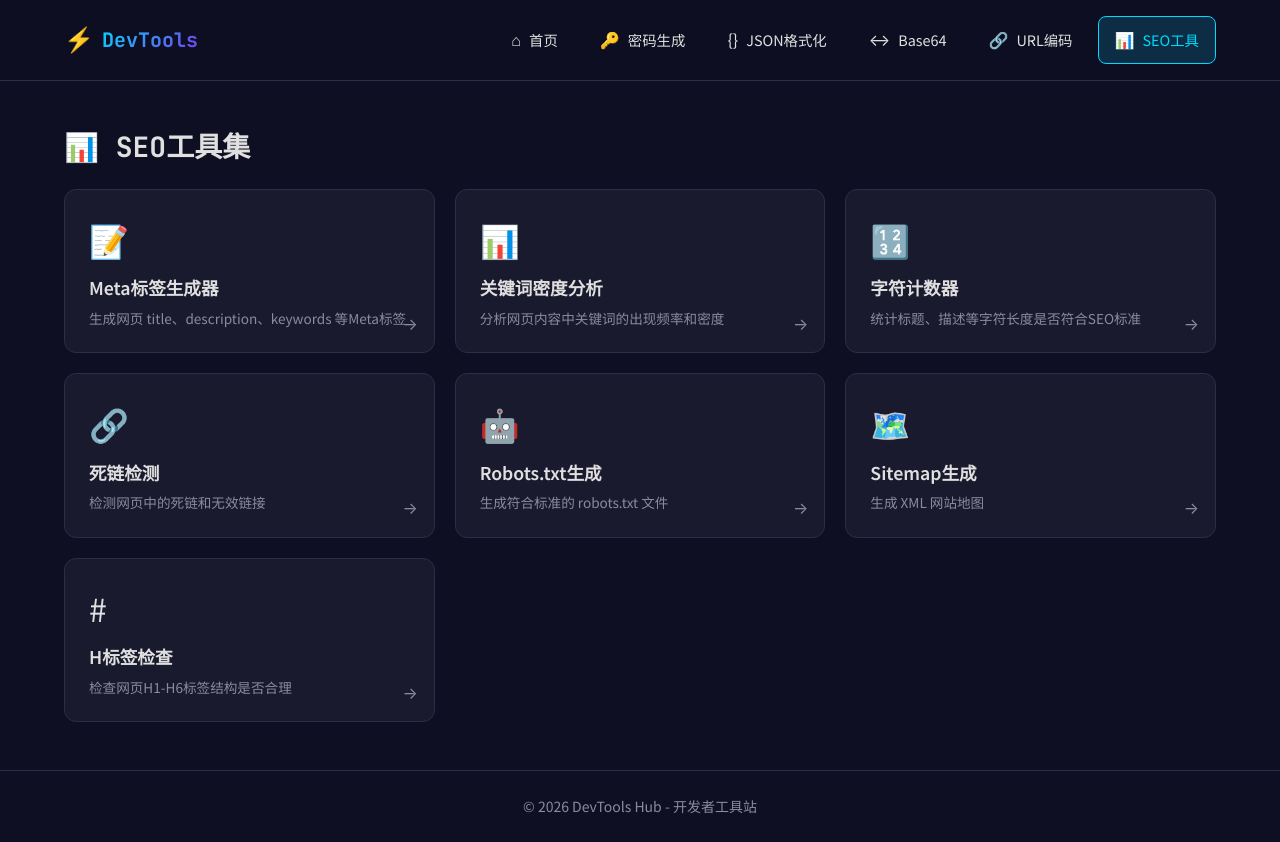
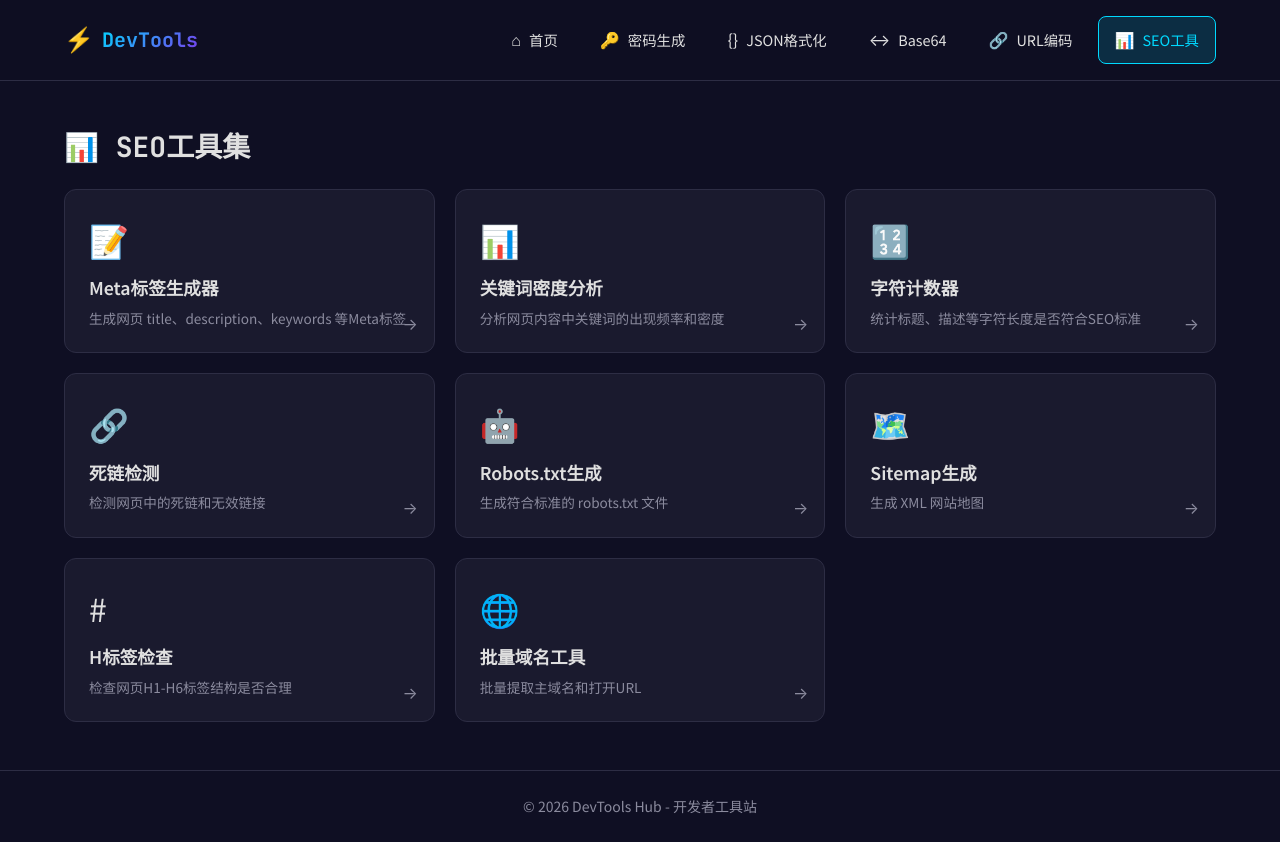
Before and after one commit to kygo8/toolkit, a Vue app: page /seo in a window 1280 px wide. Built offline with nearby package versions, Linux system fonts and the light colour scheme.

Commit message:
feat: 添加批量域名工具

```diff
--- a/src/router/index.js
+++ b/src/router/index.js
@@ -12,6 +12,7 @@ import DeadLinkChecker from '../views/seo/DeadLinkChecker.vue'
 import RobotsTxt from '../views/seo/RobotsTxt.vue'
 import SitemapXml from '../views/seo/SitemapXml.vue'
 import HTagChecker from '../views/seo/HTagChecker.vue'
+import BatchUrlOpener from '../views/seo/BatchUrlOpener.vue'
 
 const routes = [
   { path: '/', name: 'Home', component: Home },
@@ -26,7 +27,8 @@ const routes = [
   { path: '/seo/dead-link', name: 'DeadLinkChecker', component: DeadLinkChecker },
   { path: '/seo/robots', name: 'RobotsTxt', component: RobotsTxt },
   { path: '/seo/sitemap', name: 'SitemapXml', component: SitemapXml },
-  { path: '/seo/htag', name: 'HTagChecker', component: HTagChecker }
+  { path: '/seo/htag', name: 'HTagChecker', component: HTagChecker },
+  { path: '/seo/batch-url', name: 'BatchUrlOpener', component: BatchUrlOpener }
 ]
 
 const router = createRouter({
--- a/src/views/SeoTools.vue
+++ b/src/views/SeoTools.vue
@@ -52,6 +52,13 @@ const seoTools = [
     title: 'H标签检查',
     desc: '检查网页H1-H6标签结构是否合理',
     color: '#14b8a6'
+  },
+  {
+    path: '/seo/batch-url',
+    icon: '🌐',
+    title: '批量域名工具',
+    desc: '批量提取主域名和打开URL',
+    color: '#8b5cf6'
   }
 ]
 
```
